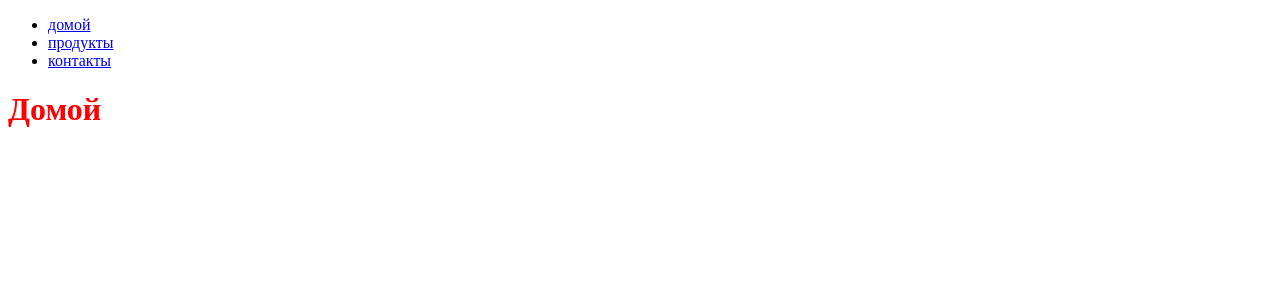
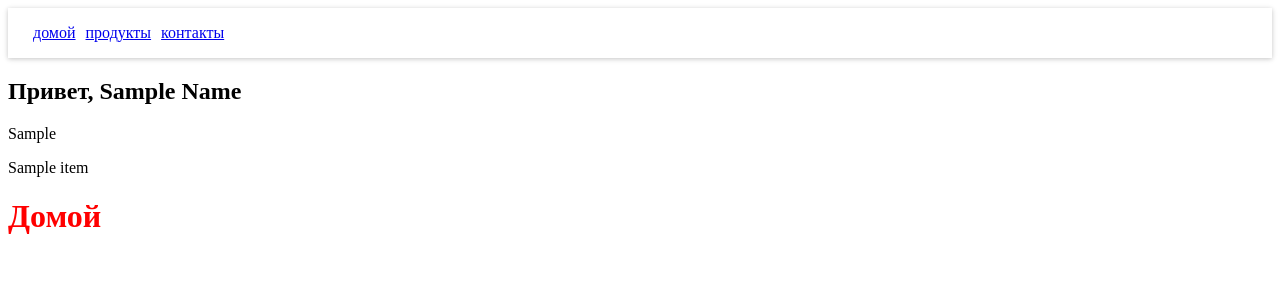
Before and after one commit to dimasiusI/geekbrains_django_19.02.2019, a Django app: template mainapp/templates/mainapp/index.html in a window 1280 px wide. Shown: the top 300 px of the page. Run offline with Django 3.2, Linux system fonts and the light colour scheme; the template is opened without the code that fills it: most values are stand-ins (such as "Sample title", 1, 10 or a date in 2020).

Commit message:
Урок 2. Шаблон + контекст = html

```diff
--- a/geekshop/urls.py
+++ b/geekshop/urls.py
@@ -18,9 +18,9 @@
 from mainapp import views as mainapp
 
 urlpatterns = [
-    url(r'^$', mainapp.main),
-    url(r'^products/', mainapp.products),
-    url(r'^contacts/', mainapp.contacts),
-    url('admin/', admin.site.urls),
-    url(r'^', mainapp.main),
+    url(r'^$', mainapp.main, name='main'),
+    url(r'^products/', mainapp.products, name='products'),
+    url(r'^contacts/', mainapp.contacts, name='contacts'),
+    url('admin/', admin.site.urls, name='admin'),
+    # url(r'^', mainapp.main),
 ]
--- /dev/null
+++ b/mainapp/templates/mainapp/base.html
@@ -0,0 +1,20 @@
+<!DOCTYPE html>
+<html lang="en">
+{% load static %}
+<head>
+    <meta charset="UTF-8">
+    {% block title %}
+    {% endblock %}
+
+    <link rel="stylesheet" type="text/css" href="{% static '/css/styles.css' %}">
+    {% block css %}
+    {% endblock %}
+</head>
+<body>
+{% include 'mainapp/includes/inc_menu.html' %}
+{% block content %}
+{% endblock %}
+{% block js %}
+{% endblock %}
+</body>
+</html>
--- /dev/null
+++ b/mainapp/templates/mainapp/includes/inc_menu.html
@@ -0,0 +1,17 @@
+<div class="menu">
+    <a class="{% if request.resolver_match.url_name == 'main' %}
+    menu-item active
+    {% else %}
+    menu-item
+    {% endif %}" href="{% url 'main' %}">домой</a>
+    <a class="{% if request.resolver_match.url_name == 'products' %}
+    menu-item active
+    {% else %}
+    menu-item
+    {% endif %}" href="{% url 'products' %}">продукты</a>
+    <a class="{% if request.resolver_match.url_name == 'contacts' %}
+    menu-item active
+    {% else %}
+    menu-item
+    {% endif %}" href="{% url 'contacts' %}">контакты</a>
+</div>
--- a/mainapp/templates/mainapp/index.html
+++ b/mainapp/templates/mainapp/index.html
@@ -1,17 +1,16 @@
-<!DOCTYPE html>
-<html lang="en">
-<head>
-    <meta charset="UTF-8">
+{% extends 'mainapp/base.html' %}
+
+{% block title %}
     <title>Домой</title>
+{% endblock %}
 
-    <link rel="stylesheet" type="text/css" href="/static/css/styles.css">
-</head>
-<body>
-<ul class="menu">
-    <li><a href="/" class="active">домой</a></li>
-    <li><a href="/products/">продукты</a></li>
-    <li><a href="/contacts/">контакты</a></li>
-</ul>
+{% block content %}
+<h2>Привет, {{ name|title }}</h2>
+<div>{{ items.1 }}</div>
+{% for item in items %}
+    {% if item != 'item2' %}
+        <p>{{ item }}</p>
+    {% endif %}
+{% endfor %}
 <h1 class="test-class">Домой</h1>
-</body>
-</html>
+{% endblock %}
--- a/mainapp/views.py
+++ b/mainapp/views.py
@@ -2,7 +2,7 @@
 
 
 def main(request):
-    return render(request, 'mainapp/index.html')
+    return render(request, 'mainapp/index.html', context={'name': 'ivan', 'items': ['item1', 'item2', 'item3']})
 
 
 def products(request):
--- /dev/null
+++ b/requirements.txt
@@ -0,0 +1,3 @@
+django==2.1.7
+ipython==7.3.0
+pip-chill==0.1.8
--- a/static/css/styles.css
+++ b/static/css/styles.css
@@ -1,3 +1,19 @@
 .test-class {
     color: red;
 }
+
+.menu {
+    padding-left: 20px;
+    display: flex;
+    align-items: center;
+    height: 50px;
+    box-shadow: rgba(0, 0, 0, 0.12) 0px 1px 6px, rgba(0, 0, 0, 0.12) 0px 1px 4px;
+}
+
+.menu-item {
+    margin: 5px;
+}
+
+.active {
+    background-color: lightblue;
+}
```
Also changed, not shown: mainapp/templates/mainapp/contacts.html (+9 -15 lines), mainapp/templates/mainapp/products.html (+8 -14 lines).
